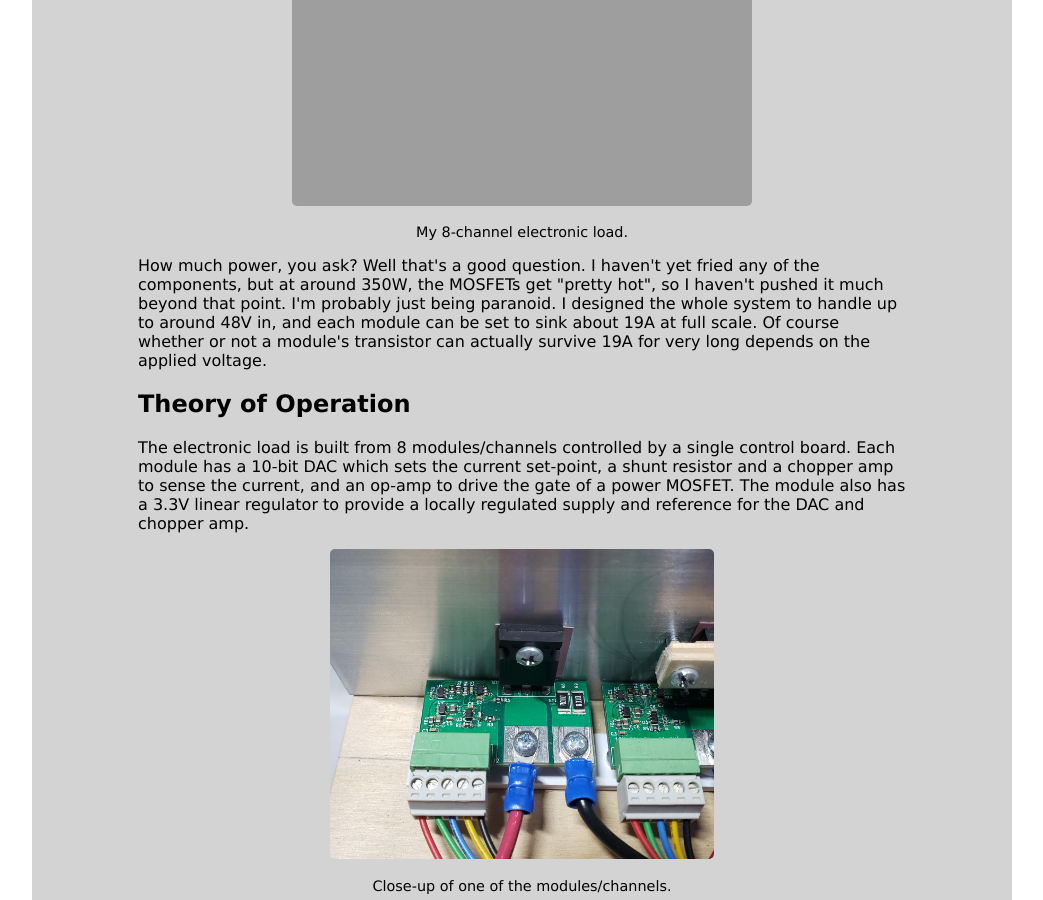
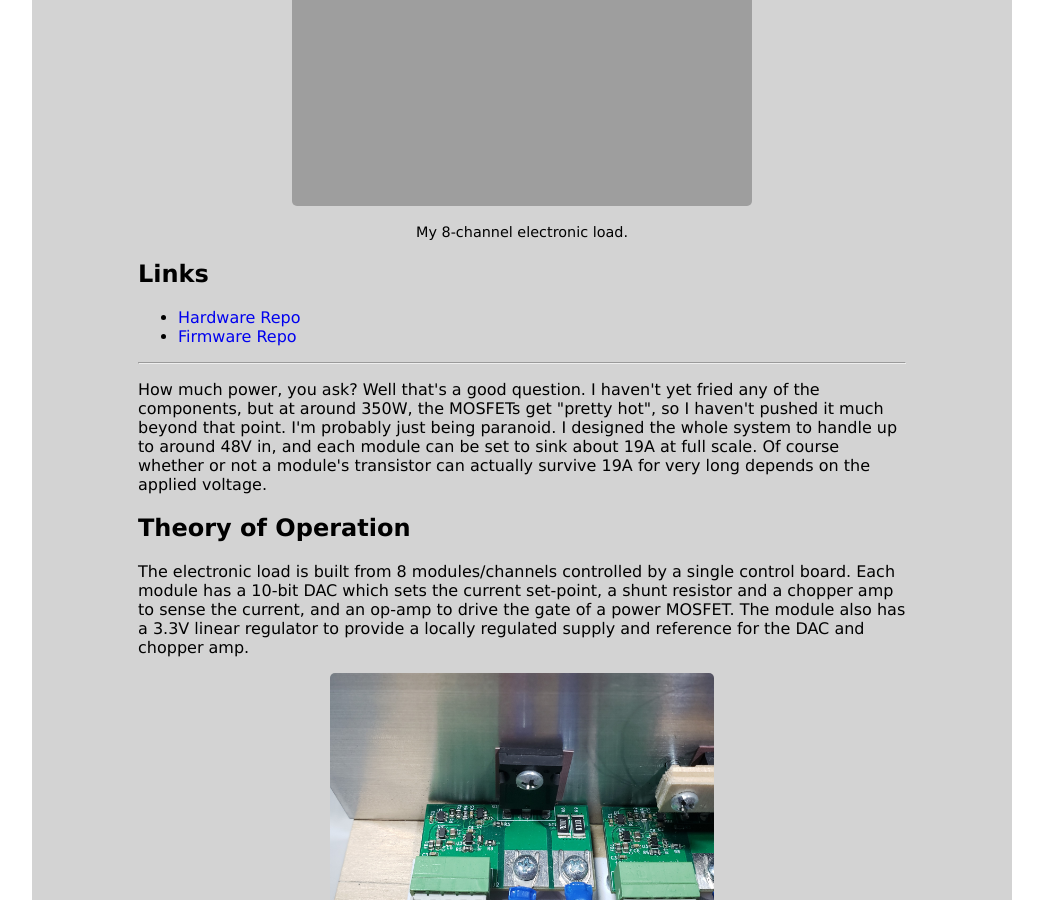
Before and after one commit to AdamC19/AdamC19.github.io, a Jekyll site: the page built from _posts/2021-10-1-electronic_load.html, in a window 1280 px wide and 900 px high, scrolled down 409 px. Shown: the whole window, without its empty margins (118-1161 px from the left). Built offline with Jekyll 4.4.1, drawn with Linux system fonts in a browser that asks for light colours; comment, search, counter and statistics services are not loaded.

Commit message:
Add links to github repos

```diff
--- a/_posts/2021-10-1-electronic_load.html
+++ b/_posts/2021-10-1-electronic_load.html
@@ -11,6 +11,12 @@ permalink: /electronic-load/
     <p>My 8-channel electronic load.</p>
 </div>
 
+<h2 class="" id="links">Links</h2>
+<ul>
+    <li><a href="https://github.com/AdamC19/Electronic_Load_HW">Hardware Repo</a></li>
+    <li><a href="https://github.com/AdamC19/Electronic_Load_FW">Firmware Repo</a></li>
+</ul>
+<hr />
 <p>How much power, you ask? Well that's a good question. I haven't yet fried any of the components, but at around 350W, the MOSFETs get "pretty hot", so I haven't pushed it much beyond that point. I'm probably just being paranoid. I designed the whole system to handle up to around 48V in, and each module can be set to sink about 19A at full scale. Of course whether or not a module's transistor can actually survive 19A for very long depends on the applied voltage.
 </p>
 
```
